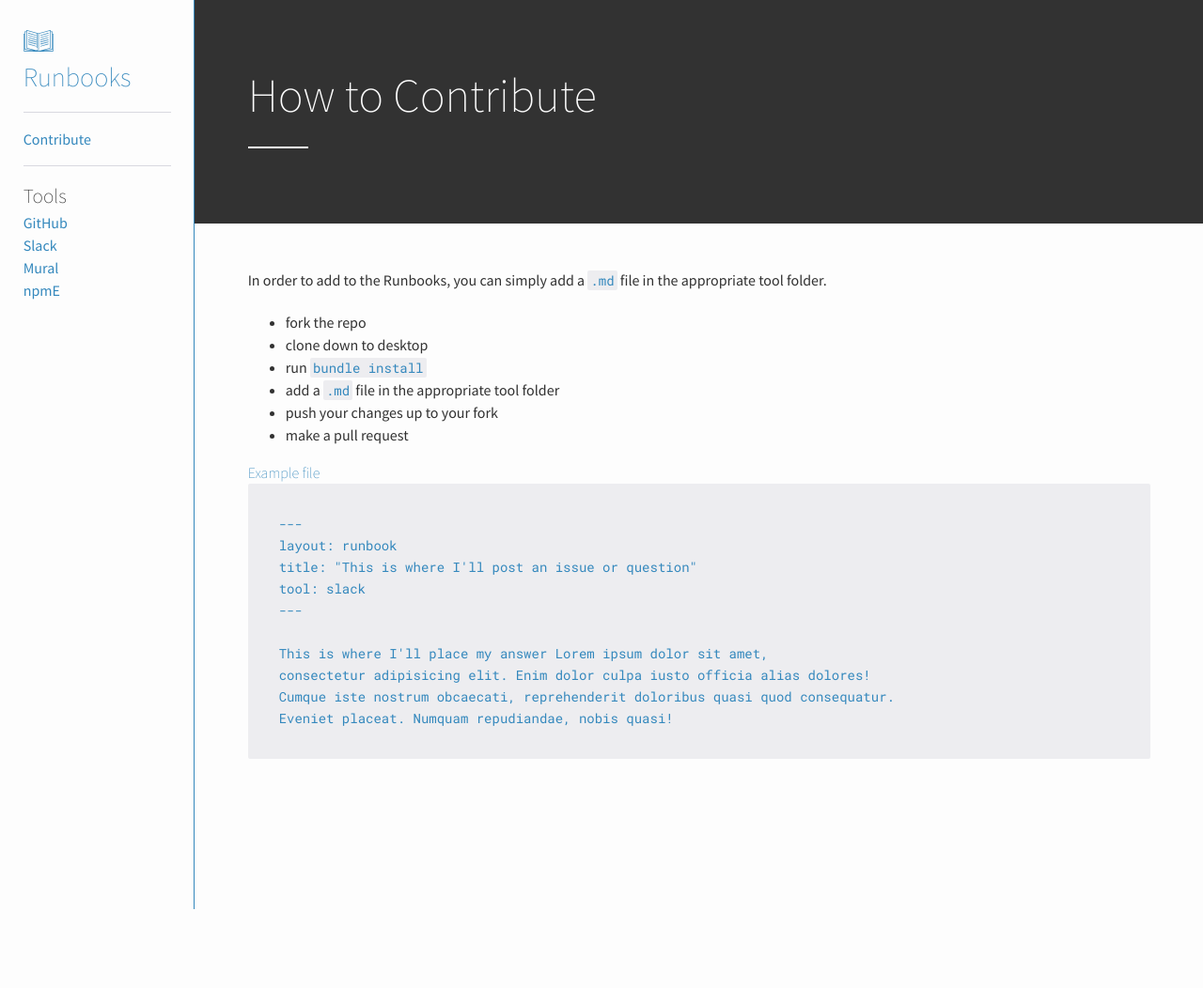
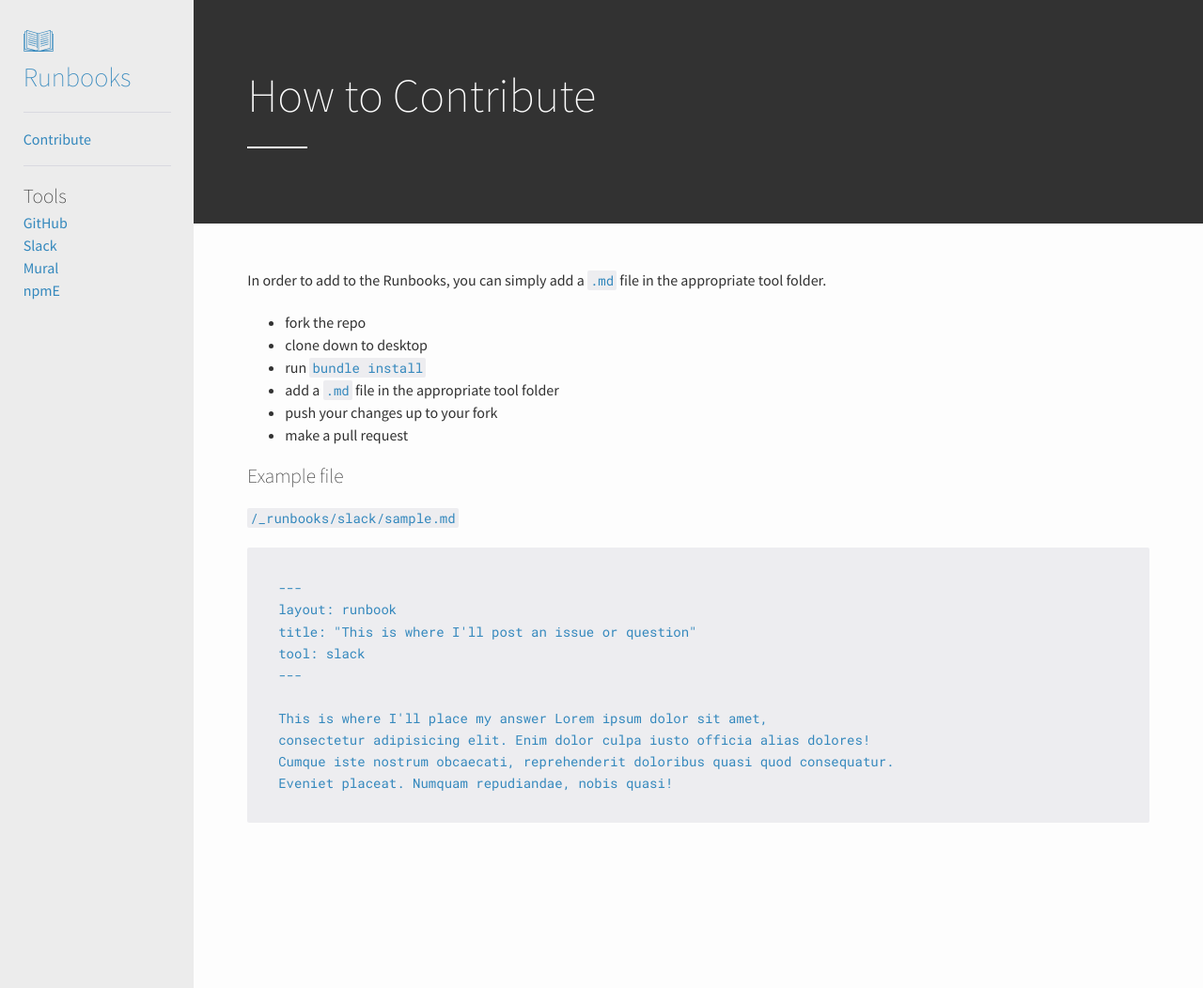
Before and after one commit to techtolentino/one-seven, a Jekyll site: the page built from contribute.md, in a window 1280 px wide. Shown: the whole page at 94% size. Built offline with Jekyll 4.4.1, drawn with Linux system fonts in a browser that asks for light colours; before the commit the page ends 968 px from its top, so only the background shows below that.

Commit message:
sample file fix

````diff
--- a/_sass/_band.scss
+++ b/_sass/_band.scss
@@ -8,19 +8,35 @@
     }
 
     &--github {
-        background: $primary;
+        background: #1f2d5f; /* Old browsers */
+        background: -moz-linear-gradient(top,  #1f2d5f 0%, #5c417e 100%); /* FF3.6-15 */
+        background: -webkit-linear-gradient(top,  #1f2d5f 0%,#5c417e 100%); /* Chrome10-25,Safari5.1-6 */
+        background: linear-gradient(to bottom,  #1f2d5f 0%,#5c417e 100%); /* W3C, IE10+, FF16+, Chrome26+, Opera12+, Safari7+ */
+        filter: progid:DXImageTransform.Microsoft.gradient( startColorstr='#1f2d5f', endColorstr='#5c417e',GradientType=0 ); /* IE6-9 */
     }
 
     &--slack {
-        background: $secondary;
+        background: #136eb5; /* Old browsers */
+        background: -moz-linear-gradient(left,  #136eb5 0%, #02b8b6 100%); /* FF3.6-15 */
+        background: -webkit-linear-gradient(left,  #136eb5 0%,#02b8b6 100%); /* Chrome10-25,Safari5.1-6 */
+        background: linear-gradient(to right,  #136eb5 0%,#02b8b6 100%); /* W3C, IE10+, FF16+, Chrome26+, Opera12+, Safari7+ */
+        filter: progid:DXImageTransform.Microsoft.gradient( startColorstr='#136eb5', endColorstr='#02b8b6',GradientType=1 ); /* IE6-9 */
     }
 
     &--mural {
-        background: $danger;
+        background: #fe446e; /* Old browsers */
+        background: -moz-linear-gradient(top,  #fe446e 0%, #ba3268 100%); /* FF3.6-15 */
+        background: -webkit-linear-gradient(top,  #fe446e 0%,#ba3268 100%); /* Chrome10-25,Safari5.1-6 */
+        background: linear-gradient(to bottom,  #fe446e 0%,#ba3268 100%); /* W3C, IE10+, FF16+, Chrome26+, Opera12+, Safari7+ */
+        filter: progid:DXImageTransform.Microsoft.gradient( startColorstr='#fe446e', endColorstr='#ba3268',GradientType=0 ); /* IE6-9 */
     }
 
     &--npmE {
-        background: $primary-dark;
+        background: #273547; /* Old browsers */
+        background: -moz-linear-gradient(-45deg,  #273547 0%, #166a89 100%); /* FF3.6-15 */
+        background: -webkit-linear-gradient(-45deg,  #273547 0%,#166a89 100%); /* Chrome10-25,Safari5.1-6 */
+        background: linear-gradient(135deg,  #273547 0%,#166a89 100%); /* W3C, IE10+, FF16+, Chrome26+, Opera12+, Safari7+ */
+        filter: progid:DXImageTransform.Microsoft.gradient( startColorstr='#273547', endColorstr='#166a89',GradientType=1 ); /* IE6-9 fallback on horizontal gradient */
     }
 
     &--SECONDARY {
--- a/_sass/_content.scss
+++ b/_sass/_content.scss
@@ -4,8 +4,8 @@
     &-sidebar {
         width: 13em;
         padding: 0 $spacing-unit / 2;
-        border-right: 1px solid $primary;
         min-height: 100vh;
+        background: #ececec;
     }
 
     &-main {
--- a/_sass/_syntax-highlighting.scss
+++ b/_sass/_syntax-highlighting.scss
@@ -77,4 +77,5 @@
     padding: 1px 3px;
     border-radius: 2px;
     color: $primary;
+    margin: $spacing-unit / 2 0;
 }
--- a/contribute.md
+++ b/contribute.md
@@ -12,7 +12,9 @@ In order to add to the Runbooks, you can simply add a `.md` file in the appropri
 - make a pull request
 
 
-##### Example file
+#### Example file
+`/_runbooks/slack/sample.md`
+
 ```
 ---
 layout: runbook
````
